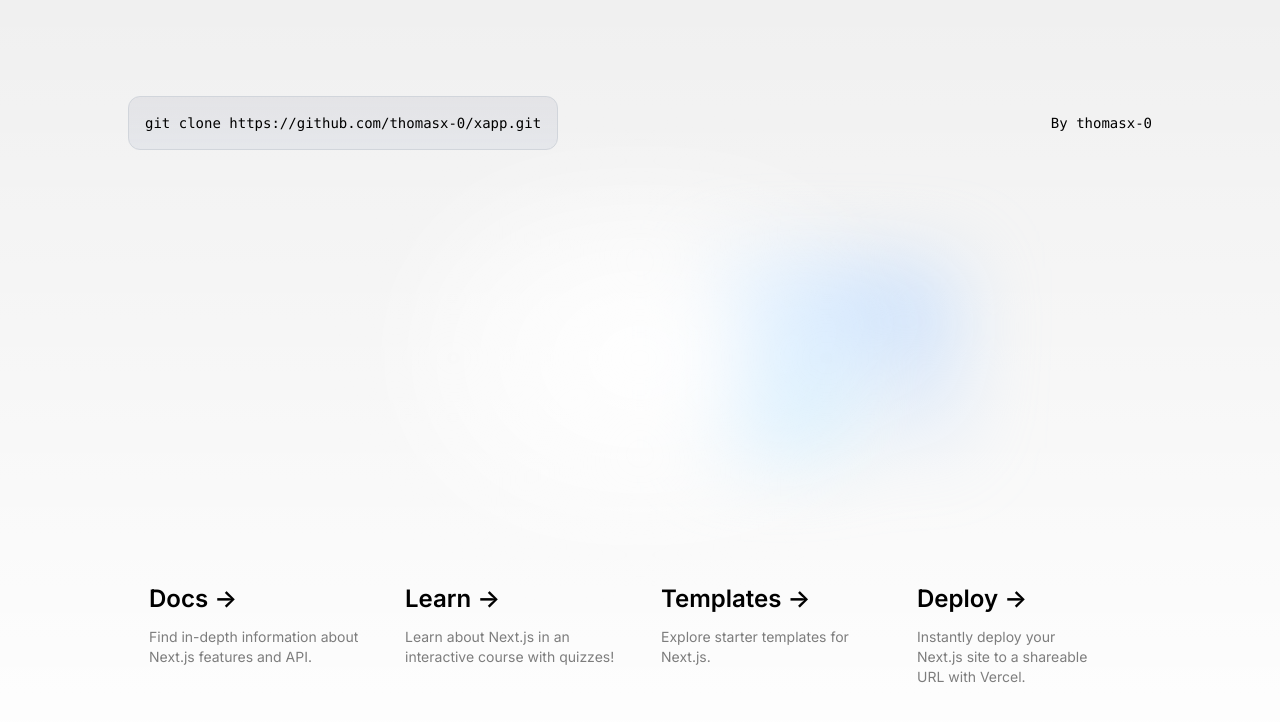
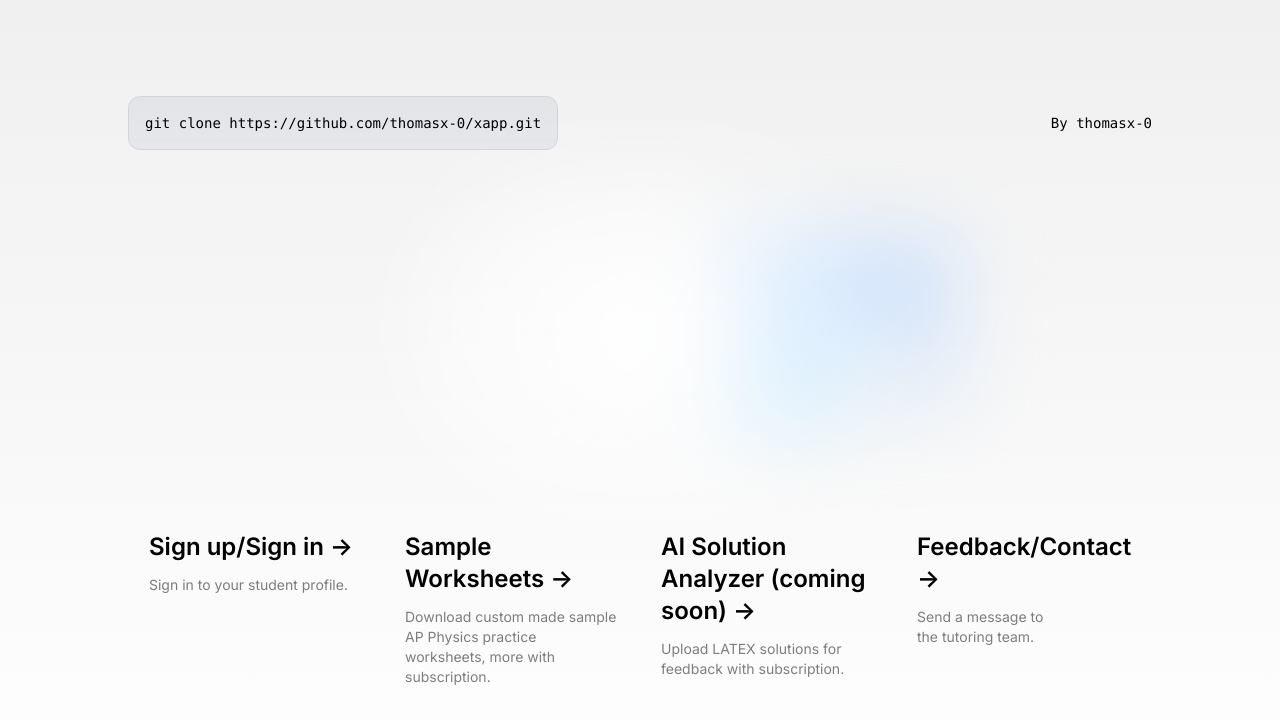
Before and after one commit to thomasx-0/ecopil0, a Next.js app: page / in a window 1280 px wide. Shown: the top 722 px of the page. Built offline with nearby package versions, Linux system fonts and the light colour scheme.

Commit message:
Changed text in webpage and added links

```diff
--- a/src/app/layout.js
+++ b/src/app/layout.js
@@ -1,5 +1,7 @@
 import { Inter } from "next/font/google";
 import "./globals.css";
+import { SpeedInsights } from "@vercel/speed-insights/next"
+import { Analytics } from '@vercel/analytics/react';
 
 const inter = Inter({ subsets: ["latin"] });
 
@@ -11,7 +13,11 @@ export const metadata = {
 export default function RootLayout({ children }) {
   return (
     <html lang="en">
-      <body className={inter.className}>{children}</body>
+      <body className={inter.className}>
+        {children}
+        <SpeedInsights/>
+        <Analytics/>
+      </body>
     </html>
   );
 }
--- a/src/app/page.js
+++ b/src/app/page.js
@@ -10,7 +10,7 @@ export default function Home() {
         <div className="fixed bottom-0 left-0 flex h-48 w-full items-end justify-center bg-gradient-to-t from-white via-white dark:from-black dark:via-black lg:static lg:h-auto lg:w-auto lg:bg-none">
           <a
             className="pointer-events-none flex place-items-center gap-2 p-8 lg:pointer-events-auto lg:p-0"
-            href="https://vercel.com?utm_source=create-next-app&utm_medium=appdir-template&utm_campaign=create-next-app"
+            href="https://github.com/thomasx-0"
             target="_blank"
             rel="noopener noreferrer"
           >
@@ -25,70 +25,70 @@ export default function Home() {
 
       <div className="mb-32 grid text-center lg:max-w-5xl lg:w-full lg:mb-0 lg:grid-cols-4 lg:text-left">
         <a
-          href="https://nextjs.org/docs?utm_source=create-next-app&utm_medium=appdir-template&utm_campaign=create-next-app"
+          href="#"
           className="group rounded-lg border border-transparent px-5 py-4 transition-colors hover:border-gray-300 hover:bg-gray-100 hover:dark:border-neutral-700 hover:dark:bg-neutral-800/30"
           target="_blank"
           rel="noopener noreferrer"
         >
           <h2 className={`mb-3 text-2xl font-semibold`}>
-            Docs{" "}
+            Sign up/Sign in{" "}
             <span className="inline-block transition-transform group-hover:translate-x-1 motion-reduce:transform-none">
               -&gt;
             </span>
           </h2>
           <p className={`m-0 max-w-[30ch] text-sm opacity-50`}>
-            Find in-depth information about Next.js features and API.
+           Sign in to your student profile.
           </p>
         </a>
 
         <a
-          href="https://nextjs.org/learn?utm_source=create-next-app&utm_medium=appdir-template-tw&utm_campaign=create-next-app"
+          href="#"
           className="group rounded-lg border border-transparent px-5 py-4 transition-colors hover:border-gray-300 hover:bg-gray-100 hover:dark:border-neutral-700 hover:dark:bg-neutral-800 hover:dark:bg-opacity-30"
           target="_blank"
           rel="noopener noreferrer"
         >
           <h2 className={`mb-3 text-2xl font-semibold`}>
-            Learn{" "}
+            Sample Worksheets{" "}
             <span className="inline-block transition-transform group-hover:translate-x-1 motion-reduce:transform-none">
               -&gt;
             </span>
           </h2>
           <p className={`m-0 max-w-[30ch] text-sm opacity-50`}>
-            Learn about Next.js in an interactive course with&nbsp;quizzes!
+            Download custom made sample AP Physics practice worksheets, more with subscription.
           </p>
         </a>
 
         <a
-          href="https://vercel.com/templates?framework=next.js&utm_source=create-next-app&utm_medium=appdir-template&utm_campaign=create-next-app"
+          href="#"
           className="group rounded-lg border border-transparent px-5 py-4 transition-colors hover:border-gray-300 hover:bg-gray-100 hover:dark:border-neutral-700 hover:dark:bg-neutral-800/30"
           target="_blank"
           rel="noopener noreferrer"
         >
           <h2 className={`mb-3 text-2xl font-semibold`}>
-            Templates{" "}
+            AI Solution Analyzer (coming soon){" "}
             <span className="inline-block transition-transform group-hover:translate-x-1 motion-reduce:transform-none">
               -&gt;
             </span>
           </h2>
           <p className={`m-0 max-w-[30ch] text-sm opacity-50`}>
-            Explore starter templates for Next.js.
+           Upload LATEX solutions for feedback with subscription.
           </p>
         </a>
 
         <a
-          href="https://vercel.com/new?utm_source=create-next-app&utm_medium=appdir-template&utm_campaign=create-next-app"
+          href="#"
           className="group rounded-lg border border-transparent px-5 py-4 transition-colors hover:border-gray-300 hover:bg-gray-100 hover:dark:border-neutral-700 hover:dark:bg-neutral-800/30"
           target="_blank"
           rel="noopener noreferrer"
         >
           <h2 className={`mb-3 text-2xl font-semibold`}>
-            Deploy{" "}
+            Feedback/Contact{" "}
             <span className="inline-block transition-transform group-hover:translate-x-1 motion-reduce:transform-none">
               -&gt;
             </span>
           </h2>
           <p className={`m-0 max-w-[30ch] text-sm opacity-50 text-balance`}>
-            Instantly deploy your Next.js site to a shareable URL with Vercel.
+           Send a message to the tutoring team.
           </p>
         </a>
       </div>
```
Also changed, not shown: package.json (+7 -5 lines), 1 other file (tests, documents, lock files or other folders).
